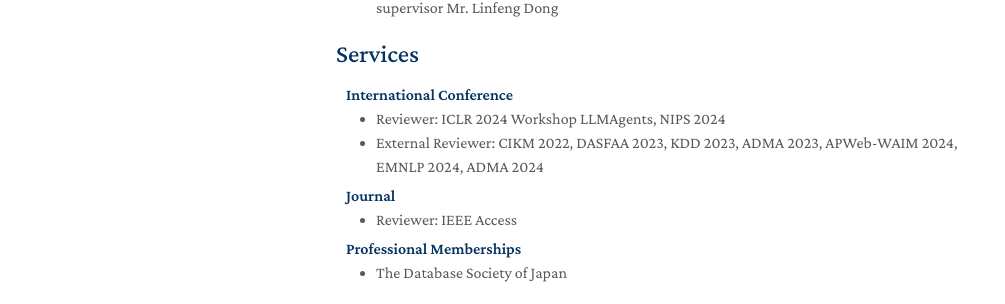
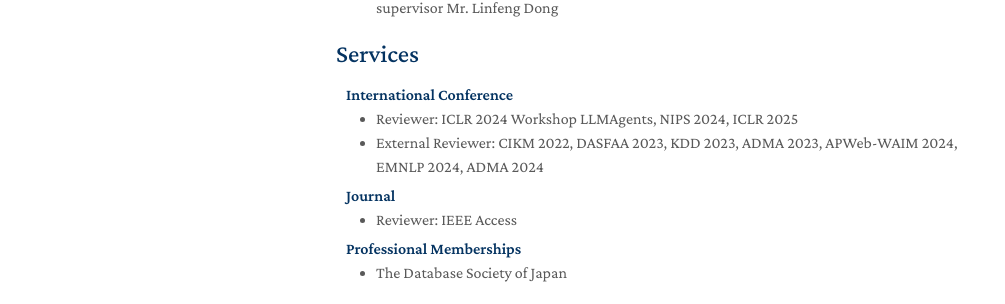
Before and after one commit to wuzengqing001225/wuzengqing001225.github.io, a Jekyll site: the page built from index.md, in a window 1280 px wide and 900 px high, scrolled down 1717 px. Shown: the part 536-840 px from the top of the window, without its empty margins (134-1139 px from the left). Built offline with Jekyll 4.4.1, drawn with Linux system fonts in a browser that asks for light colours; nearby versions of some CDN libraries; a style sheet for code colours, icons or effects is not loaded; our own code applies the rules of GitHub Pages for plain Markdown files.

Commit message:
Update services.md

```diff
--- a/_includes/services.md
+++ b/_includes/services.md
@@ -6,7 +6,7 @@
 <!--   <li><a href="http://cvpr2023.thecvf.com/"><autocolor>IEEE/CVF Conference on Computer Vision and Pattern Recognition (CVPR) 2021-2023</autocolor></a></li>
   <li><a href="http://iccv2021.thecvf.com/"><autocolor>IEEE/CVF International Conference on Computer Vision (ICCV) 2021</autocolor></a></li>
   <li><a href="https://eccv2022.ecva.net/"><autocolor>European Conference on Computer Vision (ECCV) 2022</autocolor></a></li> -->
-  <li>Reviewer: ICLR 2024 Workshop LLMAgents, NIPS 2024</li>
+  <li>Reviewer: ICLR 2024 Workshop LLMAgents, NIPS 2024, ICLR 2025</li>
   <li>External Reviewer: CIKM 2022, DASFAA 2023, KDD 2023, ADMA 2023, APWeb-WAIM 2024, EMNLP 2024, ADMA 2024</li>
 </ul>
 
```
